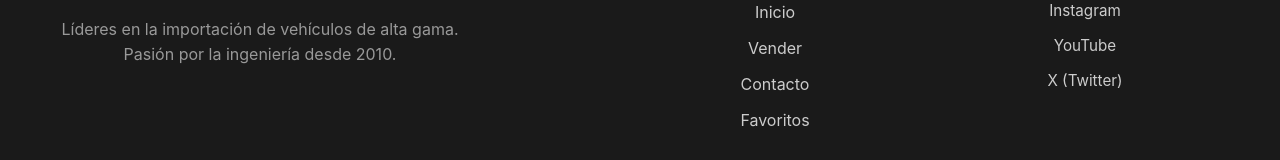
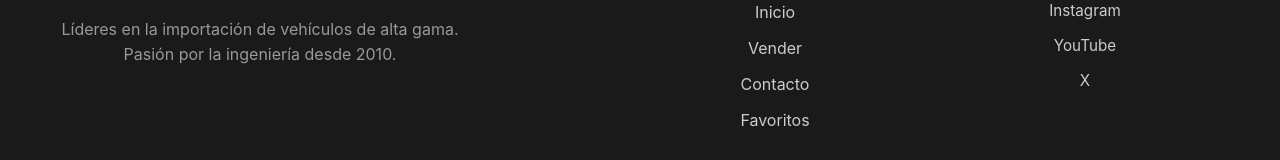
Before and after one commit to alfonso964/trabajo-cliente, a React (Vite) app: page / in a window 1280 px wide. Shown: the part 3124-3284 px from the top of the page. Built offline with nearby package versions, Linux system fonts and the light colour scheme; data requests are answered from the project's data file.

Commit message:
cambio en el footer

```diff
--- a/src/components/Footer.jsx
+++ b/src/components/Footer.jsx
@@ -29,7 +29,7 @@ function Footer() {
           <div className="social-icons">
             <a href="#">Instagram</a>
             <a href="#">YouTube</a>
-            <a href="#">X (Twitter)</a>
+            <a href="#">X</a>
           </div>
         </div>
 
```
